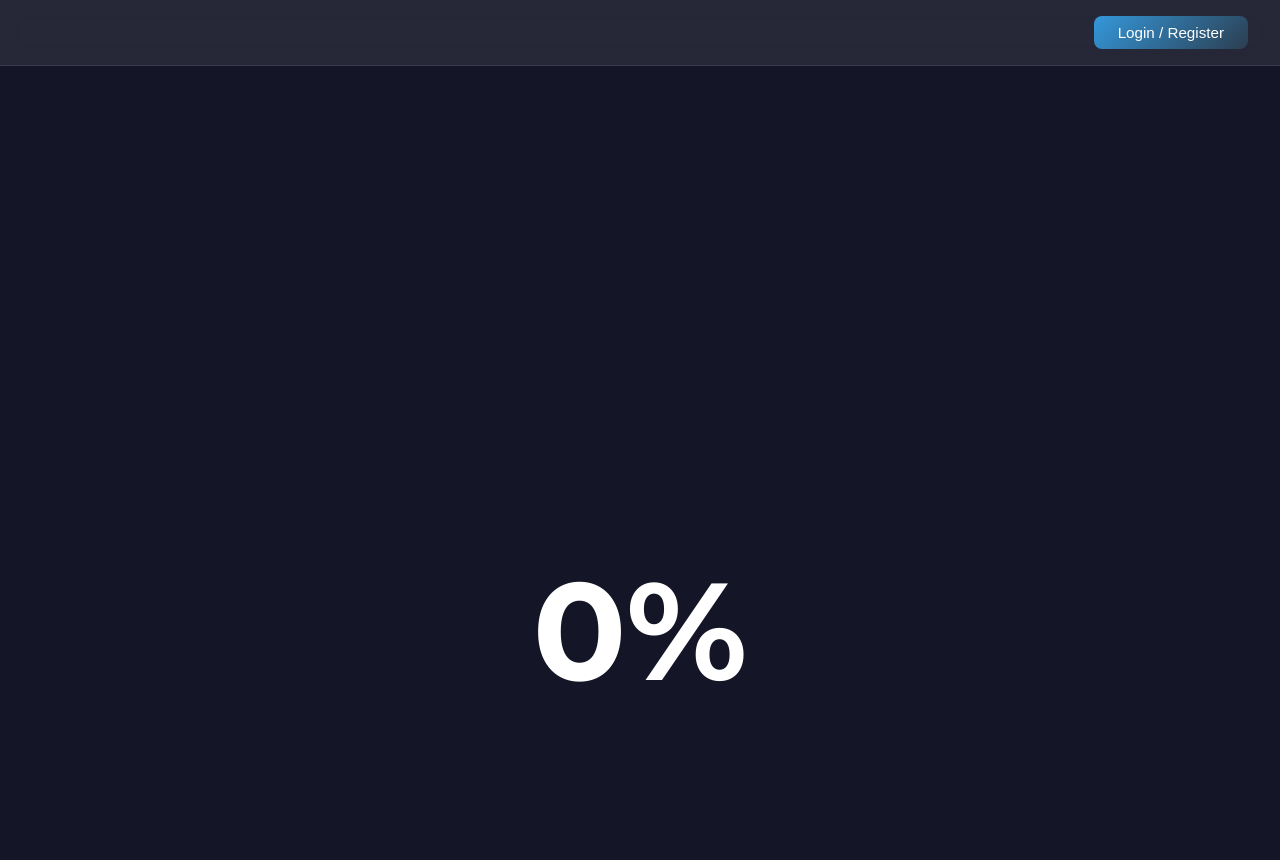
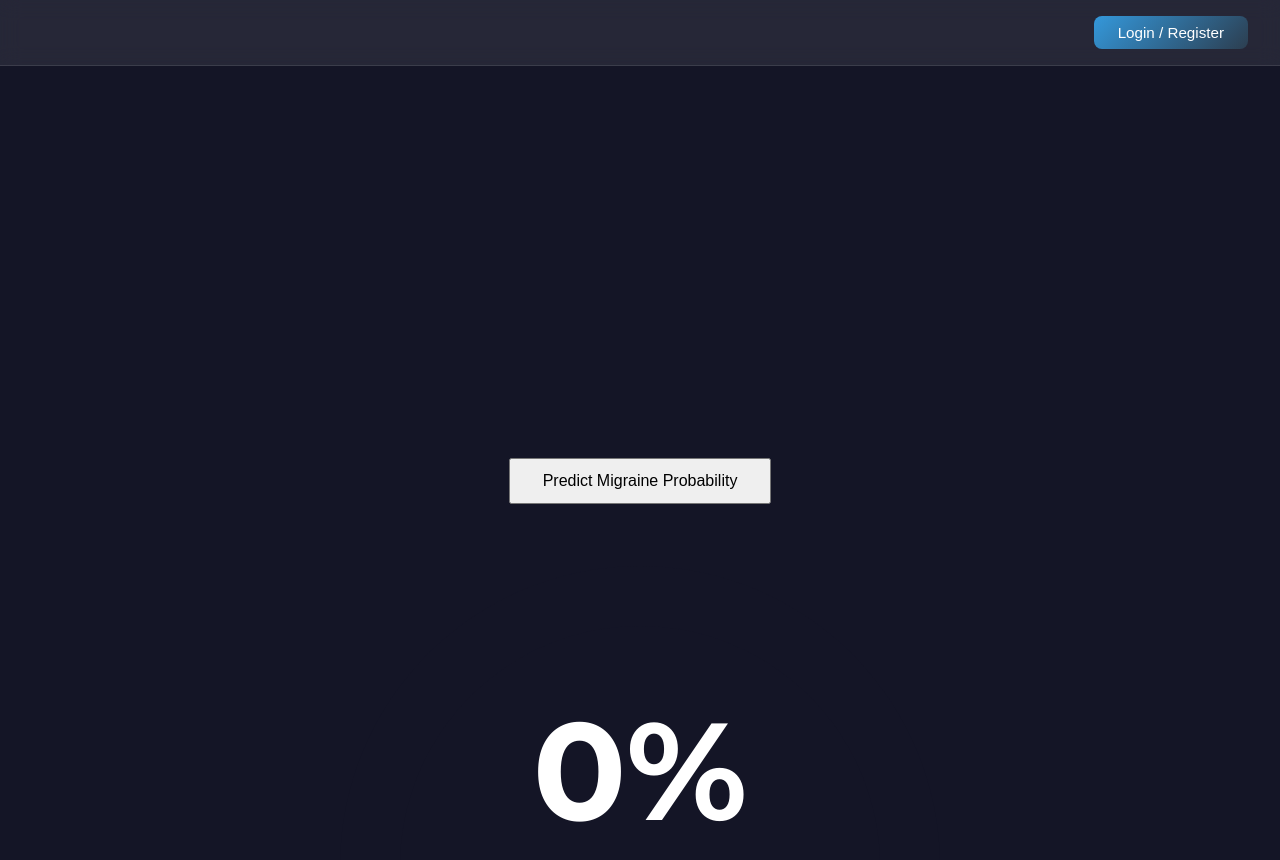
Before and after one commit to Abhinav5132/Daddyago-NeuraWave-Hackathon, a React (Create React App) app in the folder daddyago/: page / in a window 1280 px wide. Shown: the top 860 px of the page. Before the commit the page ends 800 px from the top, so only its background shows below. Built offline with nearby package versions, Linux system fonts and the light colour scheme; no server answers.

Commit message:
use predict button

```diff
--- a/daddyago/src/App.tsx
+++ b/daddyago/src/App.tsx
@@ -27,11 +27,20 @@ const App: React.FC = () => {
 	const [toastText, setToastText] = useState('');
 	const [percentage, setPercentage] = useState(0);
 	const [username, setUsername] = useState("");
-  	const [isLoggedIn, setIsLoggedIn] = useState(false);
- 	const [personId, setPersonId] = useState<number | null>(null);
+	const [isLoggedIn, setIsLoggedIn] = useState(false);
+	const [personId, setPersonId] = useState<number | null>(null);
+	const [isLoading, setIsLoading] = useState(false); // Add loading state
 
-	useEffect(() => {
-		// Send POST request to your backend
+	// Function to handle prediction
+	const handlePredict = () => {
+		if (!personId) {
+			setToastText("Please select a person first");
+			setToastStyle(ToastStyle.Error);
+			setToastVisible(true);
+			return;
+		}
+
+		setIsLoading(true);
 		fetch('http://localhost:5000/predict_probability', {
 			method: 'POST',
 			headers: {
@@ -43,26 +52,50 @@ const App: React.FC = () => {
 			.then((data) => {
 				if (data.migraine_probability !== undefined) {
 					setPercentage(data.migraine_probability);
+					setToastText("Prediction completed successfully");
+					setToastStyle(ToastStyle.Success);
+					setToastVisible(true);
 				} else {
-					console.error('Backend response missing probability:', data);
+					throw new Error('Invalid response format');
 				}
 			})
-			.catch((err) => console.error('Error fetching probability:', err));
-	}, []);
+			.catch((err) => {
+				console.error('Error fetching probability:', err);
+				setToastText("Prediction failed. Please try again.");
+				setToastStyle(ToastStyle.Error);
+				setToastVisible(true);
+			})
+			.finally(() => {
+				setIsLoading(false);
+			});
+	};
 
 	return (
 		<>
 			<UserContext.Provider value={{
-				toastVisible:    toastVisible,
-				setToastVisible: setToastVisible,
-				toastText:       toastText,
-				setToastText:    setToastText,
-				toastStyle:      ToastStyle.Success,
-				setToastStyle:   setToastStyle,
-				username, setUsername, isLoggedIn, setIsLoggedIn, personId, setPersonId
+				toastVisible, setToastVisible,
+				toastText, setToastText,
+				toastStyle, setToastStyle,
+				username, setUsername,
+				isLoggedIn, setIsLoggedIn,
+				personId, setPersonId
 			}}>
 				<NavBar />
-				<section>
+				<section style={{ padding: '2rem', textAlign: 'center' }}>
+					<button
+						onClick={handlePredict}
+						disabled={isLoading}
+						style={{
+							padding: '0.75rem 2rem',
+							fontSize: '1rem',
+							cursor: isLoading ? 'not-allowed' : 'pointer',
+							opacity: isLoading ? 0.6 : 1,
+							marginBottom: '2rem'
+						}}
+					>
+						{isLoading ? 'Predicting...' : 'Predict Migraine Probability'}
+					</button>
+
 					<SemiCircleChart percentage={percentage} />
 					<Toast />
 				</section>
--- a/daddyago/src/NavBar.tsx
+++ b/daddyago/src/NavBar.tsx
@@ -517,7 +517,7 @@ const NavBar: React.FC = () => {
 					required
 					className="auth-input"
 					min="0"
-					max="24"
+					max="450"
 				/>
                   <button
                     type="submit"
```
